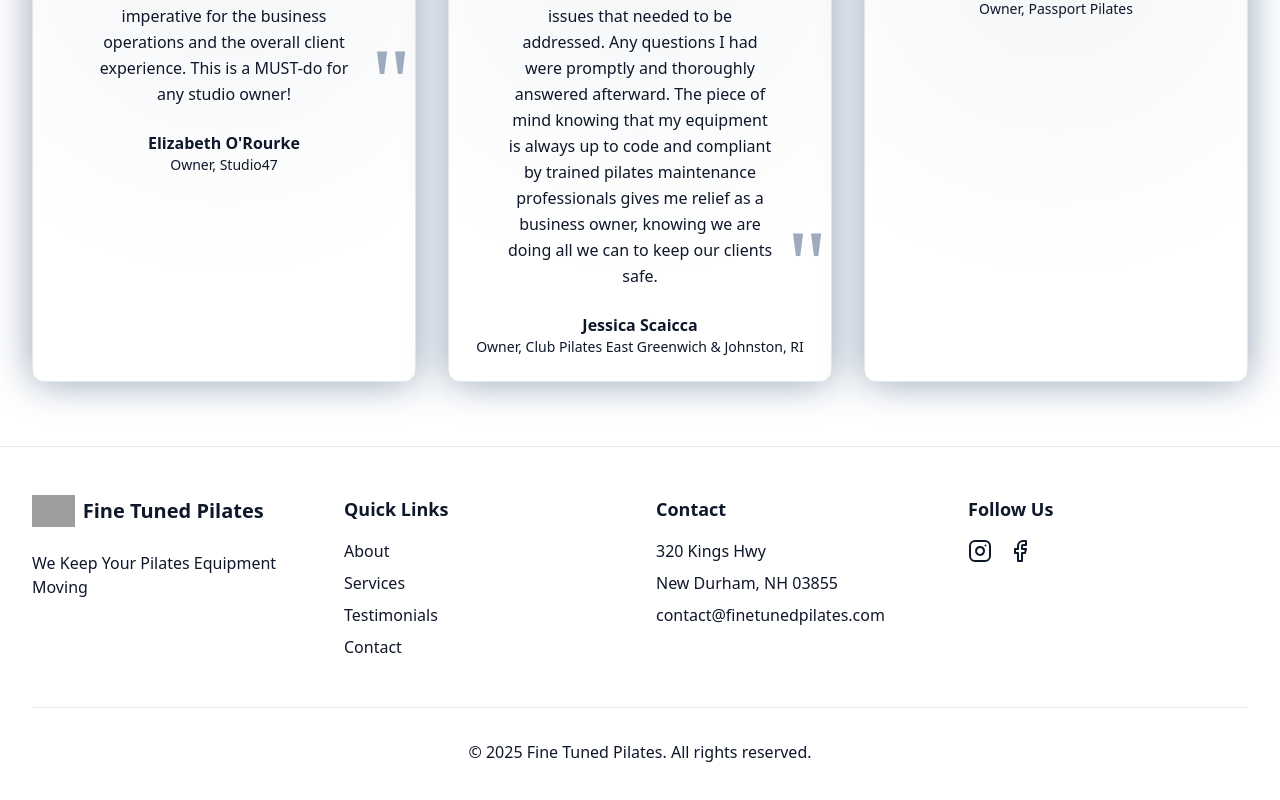
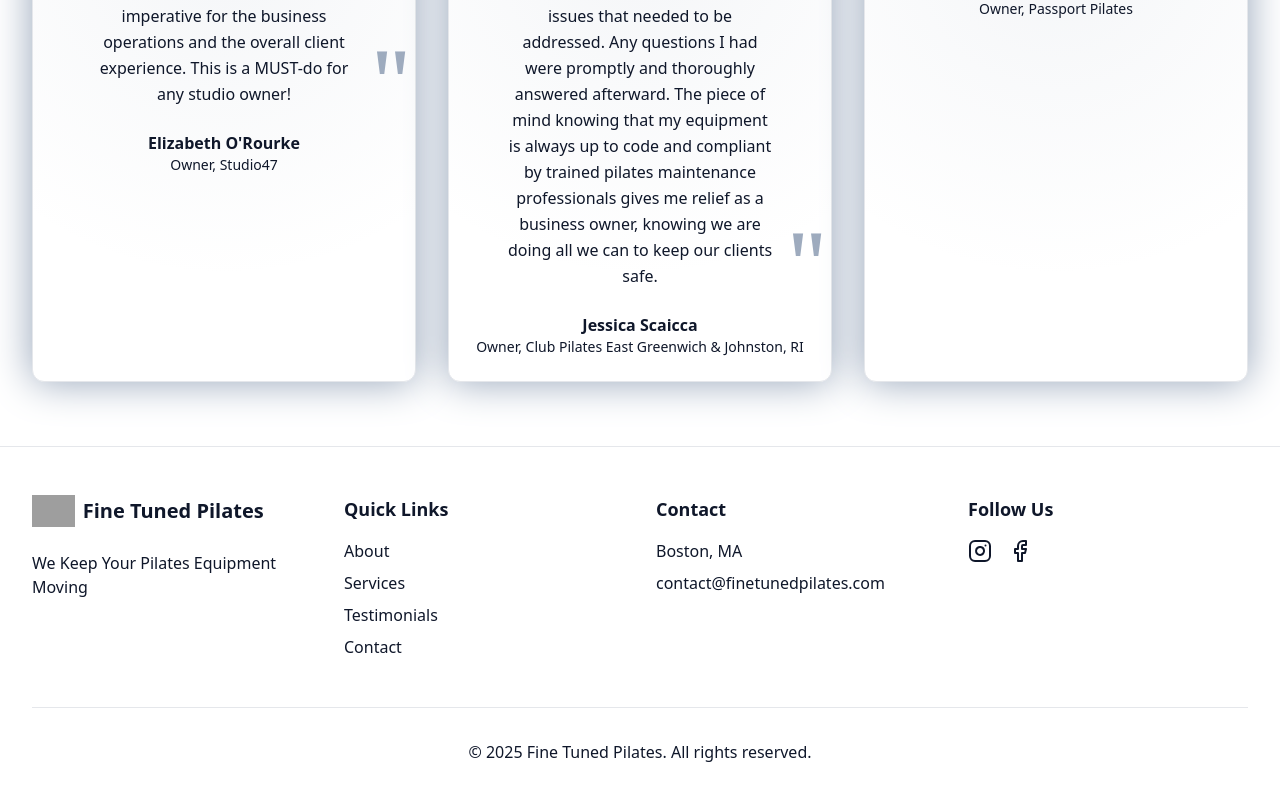
Before and after one commit to garrettdfaino/Fine-Tuned-Pilates-Website, a React (Vite) app: page / in a window 1280 px wide. Shown: the part 3648-4448 px from the top of the page. Built offline with nearby package versions, Linux system fonts and the light colour scheme; grey boxes are pictures that could not be loaded.

Commit message:
Update Footer.tsx
change address

```diff
--- a/src/components/layout/Footer.tsx
+++ b/src/components/layout/Footer.tsx
@@ -35,8 +35,7 @@ export function Footer({ setShowContactModal }: FooterProps) {
           <div>
             <h4 className="text-lg font-semibold mb-4 text-theme-secondary">Contact</h4>
             <ul className="space-y-2 text-theme-secondary/60">
-              <li>320 Kings Hwy</li>
-              <li>New Durham, NH 03855</li>
+              <li>Boston, MA</li>
               <li>contact@finetunedpilates.com</li>
             </ul>
           </div>
```
